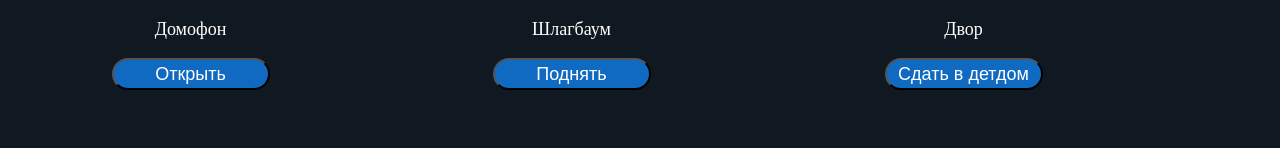
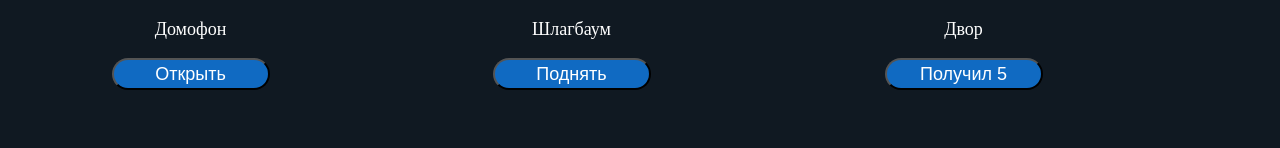
Before and after one commit to Kievsky332/Smart_House, a plain HTML site: page index.html in a window 1280 px wide. Shown: the part 332-480 px from the top of the page. Drawn offline with Linux system fonts and the light colour scheme.

Commit message:
get site

```diff
--- a/index.html
+++ b/index.html
@@ -36,7 +36,7 @@
         <div>
             <img src="https://data.mos.ru/MEDIA/showFile?id=03725d3c-73c0-43c7-baf5-191ee6613e7f&" class="img2">
             <center><p >Двор</p>
-            <button class="button1" > Сдать в детдом</button></center>
+            <button class="button1" > Получил 5</button></center>
         </div>
     </div>
 
--- a/style.css
+++ b/style.css
@@ -106,6 +106,7 @@ input{
 #ser{
     width: 77px;
 }
+
 h1{
     margin: 20px;
     color: red;
```
